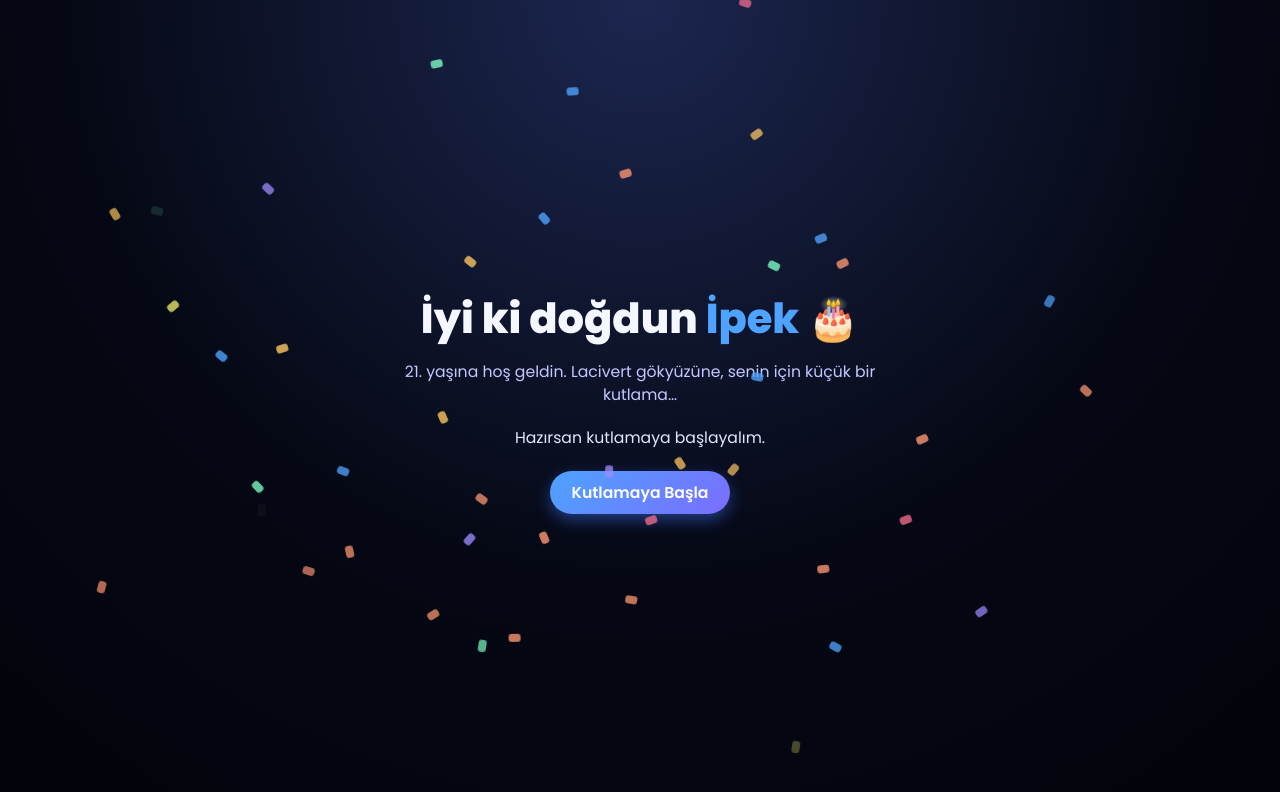
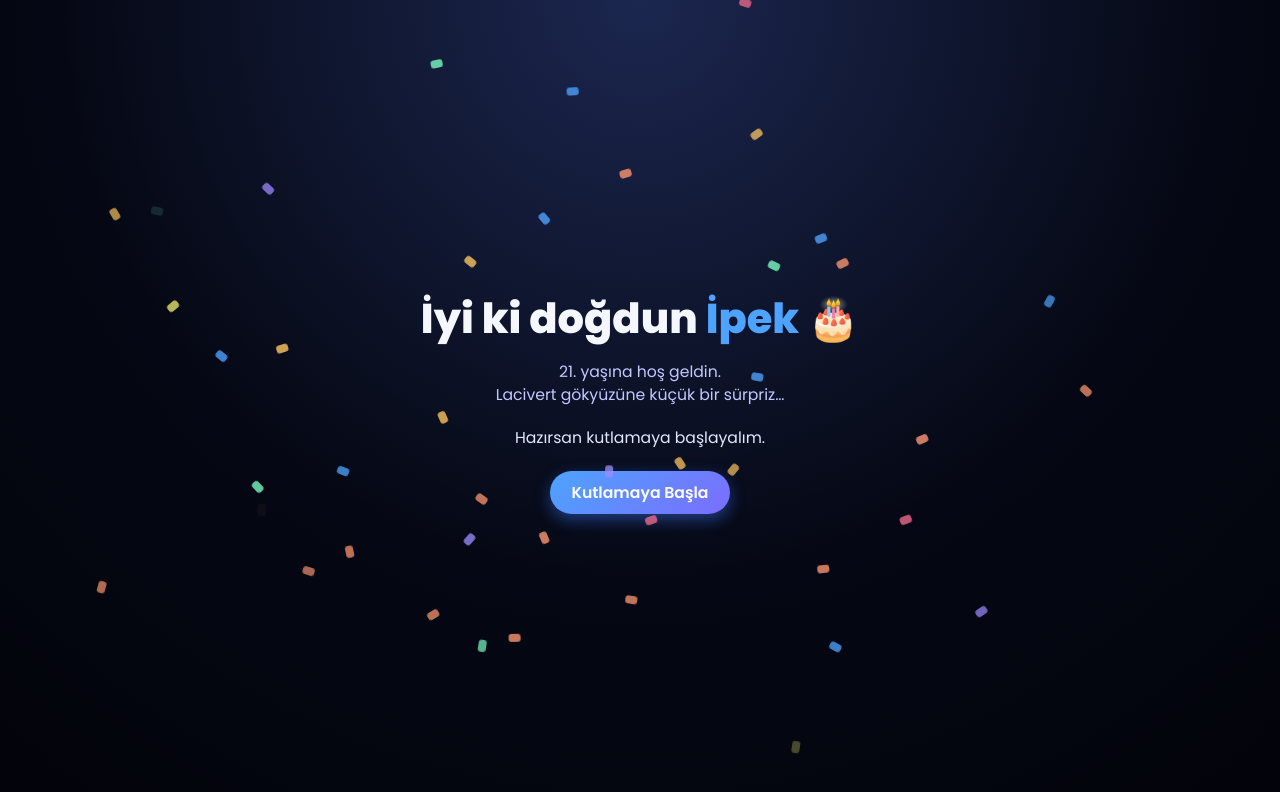
Before and after one commit to mhmtalakblt33/birthday, a plain HTML site: page index.html in a window 1280 px wide. Drawn offline with Linux system fonts and the light colour scheme.

Commit message:
Update index.html

```diff
--- a/index.html
+++ b/index.html
@@ -5,7 +5,7 @@
     <title>İpek 21 Yaşında 🎉</title>
     <meta name="viewport" content="width=device-width, initial-scale=1.0">
 
-    <!-- Google Font (isteğe bağlı) -->
+    <!-- Font -->
     <link rel="preconnect" href="https://fonts.googleapis.com">
     <link rel="preconnect" href="https://fonts.gstatic.com" crossorigin>
     <link href="https://fonts.googleapis.com/css2?family=Poppins:wght@300;400;600;800&display=swap" rel="stylesheet">
@@ -13,23 +13,21 @@
     <link rel="stylesheet" href="style.css">
     <script defer src="script.js"></script>
 </head>
-<body class="confetti-page">
-    <!-- Konfeti için -->
+<body data-page="index">
     <div id="confetti-container"></div>
 
     <main class="page">
         <section class="section active center-section">
             <h1>İyi ki doğdun <span class="highlight">İpek</span> 🎂</h1>
             <p class="subtitle">
-                21. yaşına hoş geldin.
-                Lacivert gökyüzüne, senin için küçük bir kutlama…
+                21. yaşına hoş geldin.<br>
+                Lacivert gökyüzüne küçük bir sürpriz…
             </p>
 
             <p class="instruction">
                 Hazırsan kutlamaya başlayalım.
             </p>
 
-            <!-- pasta.html'e geçiş -->
             <a href="pasta.html" class="primary-btn">
                 Kutlamaya Başla
             </a>
```
